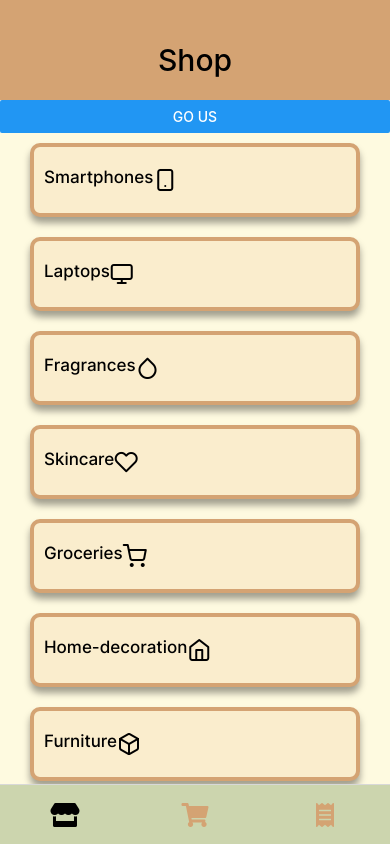
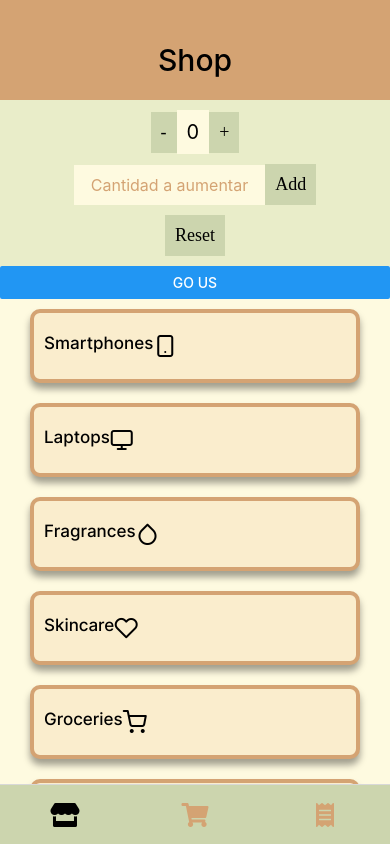
Before and after one commit to MatiasCancina/eCommerce-ReactNative, a React Native app: screen /Home in a window 390 px wide. Built offline with nearby package versions, Linux system fonts and the light colour scheme.

Commit message:
add redux, counter and shop state

```diff
--- a/App.js
+++ b/App.js
@@ -1,9 +1,13 @@
 import { StyleSheet } from 'react-native';
 import Navigator from './src/navigation/Navigator';
+import { Provider } from 'react-redux';
+import store from './src/store';
 
 export default function App() {
   return (
-    <Navigator />
+    <Provider store={store}>
+      <Navigator />
+    </Provider>
   );
 }
 
--- a/package.json
+++ b/package.json
@@ -13,6 +13,7 @@
     "@react-navigation/bottom-tabs": "^6.5.20",
     "@react-navigation/native": "^6.1.17",
     "@react-navigation/native-stack": "^6.9.26",
+    "@reduxjs/toolkit": "^2.2.5",
     "expo": "~51.0.9",
     "expo-font": "~12.0.6",
     "expo-splash-screen": "~0.27.4",
@@ -20,7 +21,8 @@
     "react": "18.2.0",
     "react-dom": "18.2.0",
     "react-native": "0.74.1",
-    "react-native-web": "~0.19.10"
+    "react-native-web": "~0.19.10",
+    "react-redux": "^9.1.2"
   },
   "devDependencies": {
     "@babel/core": "^7.20.0"
--- a/src/components/Category.jsx
+++ b/src/components/Category.jsx
@@ -6,7 +6,12 @@
 import * as SplashScreen from "expo-splash-screen";
 import { useCallback } from "react";
 
+import { useDispatch, useSelector } from "react-redux";
+import { setCategorySelected } from "../features/ShopSlice";
+
 export default function Category({ category, navigation }) {
+  const dispatch = useDispatch();
+
   const [fontsLoaded, fontError] = useFonts({
     "Inter-Medium": require("../../assets/fonts/Inter-Medium.ttf"),
   });
@@ -21,11 +26,16 @@
     return null;
   }
 
+  const handleNavigate = () => {
+    dispatch(setCategorySelected(category))
+    navigation.navigate("ItemListCategory", { category });
+  };
+
   return (
     <View onLayout={onLayoutRootView}>
       <Card style={styles.cardContainer}>
         <Pressable
-          onPress={() => navigation.navigate('ItemListCategory', {category})}
+          onPress={handleNavigate}
           style={{
             flexDirection: "row",
             justifyContent: "space-between",
--- /dev/null
+++ b/src/components/Counter.jsx
@@ -0,0 +1,98 @@
+import { Pressable, StyleSheet, Text, TextInput, View } from "react-native";
+import React, { useState } from "react";
+import { colors } from "../global/colors";
+
+import { useDispatch, useSelector, } from "react-redux";
+import {
+  decrement,
+  increment,
+  incrementByAmount,
+  reset,
+} from "../features/CounterSlice";
+
+const Counter = () => {
+  const count = useSelector(state => state.counter.value)
+  const dispatch = useDispatch();
+
+  const [inputToAdd, setInputToAdd] = useState(null);
+
+  return (
+    <View style={styles.container}>
+      <View style={styles.buttonsContainer}>
+        <Pressable
+          style={styles.button}
+          onPress={() => dispatch(decrement())}
+        >
+          <Text style={styles.buttonText}>-</Text>
+        </Pressable>
+        <Text style={styles.span}>{count}</Text>
+        <Pressable
+          style={styles.button}
+          onPress={() => dispatch(increment())}
+        >
+          <Text style={styles.buttonText}>+</Text>
+        </Pressable>
+      </View>
+      <View style={styles.buttonsContainer}>
+        <TextInput
+          placeholder="Cantidad a aumentar"
+          style={styles.spanInput}
+          onChangeText={setInputToAdd}
+          value={inputToAdd}
+        />
+        <Pressable
+          style={styles.button}
+          onPress={() => dispatch(incrementByAmount(Number(inputToAdd)))}
+        >
+          <Text style={styles.buttonText}>Add</Text>
+        </Pressable>
+      </View>
+      <Pressable style={styles.button} onPress={() => dispatch(reset())}>
+        <Text style={styles.buttonText}>Reset</Text>
+      </Pressable>
+    </View>
+  );
+};
+
+export default Counter;
+
+const styles = StyleSheet.create({
+  container: {
+    flexDirection: "column",
+    justifyContent: "center",
+    alignItems: "center",
+    width: "100%",
+    backgroundColor: colors.green100,
+    padding: 10,
+  },
+  buttonsContainer: {
+    flexDirection: "row",
+    justifyContent: "center",
+    alignItems: "center",
+    marginBottom: 10,
+  },
+  button: {
+    padding: 10,
+    backgroundColor: colors.green300,
+  },
+  span: {
+    backgroundColor: colors.brown100,
+    width: "60%",
+    padding: 10,
+    textAlign: "center",
+    fontSize: 20,
+    color: colors.platinum,
+  },
+  spanInput: {
+    backgroundColor: colors.brown100,
+    width: "60%",
+    padding: 10,
+    textAlign: "center",
+    fontSize: 16,
+    color: colors.brown600,
+  },
+  buttonText: {
+    fontSize: 18,
+    fontFamily: "Josefin",
+  },
+});
--- a/src/components/ProductItem.jsx
+++ b/src/components/ProductItem.jsx
@@ -4,13 +4,19 @@
 import Card from "./Card";
 import { capitalizeFirstLetter } from "../global/capitalizeFirstLetter";
 
+import { useDispatch } from "react-redux";
+import { setItemSelected } from "../features/ShopSlice";
+
 export default function ProductItem({ product, navigation }) {
+  const dispatch = useDispatch();
+
+  const handleNavigate = () => {
+    dispatch(setItemSelected(product.title));
+    navigation.navigate("ItemDetail", { productId: product.id });
+  };
+
   return (
-    <Pressable
-      onPress={() => {
-        navigation.navigate("ItemDetail", { productId: product.id });
-      }}
-    >
+    <Pressable onPress={handleNavigate}>
       <Card style={styles.container}>
         <Text style={styles.title}>{capitalizeFirstLetter(product.title)}</Text>
         <Image
--- /dev/null
+++ b/src/features/CounterSlice.js
@@ -0,0 +1,26 @@
+import { createSlice } from "@reduxjs/toolkit"
+
+export const counterSlice = createSlice({
+    name: 'counter',
+    initialState: {
+        value: 0,
+    },
+    reducers: {
+        increment: (state) => {
+            state.value += 1
+        },
+        decrement: (state) => {
+            state.value -= 1
+        },
+        incrementByAmount: (state, action) => {
+            state.value += action.payload
+        },
+        reset: (state) => {
+            state.value = 0
+        }
+    }
+
+})
+
+export const { increment, decrement, incrementByAmount, reset } = counterSlice.actions
+export default counterSlice.reducer
--- /dev/null
+++ b/src/features/ShopSlice.js
@@ -0,0 +1,22 @@
+import { createSlice } from "@reduxjs/toolkit";
+
+export const shopSlice = createSlice({
+    name: 'Shop',
+    initialState: {
+        value: {
+            categorySelected: '',
+            itemSelected: ''
+        }
+    },
+    reducers: {
+        setCategorySelected: (state, action) => {
+            state.value.categorySelected = action.payload
+        },
+        setItemSelected: (state, action) => {
+            state.value.itemSelected = action.payload
+        }
+    }
+})
+
+export const { setCategorySelected, setItemSelected } = shopSlice.actions
+export default shopSlice.reducer
--- a/src/screens/Home.jsx
+++ b/src/screens/Home.jsx
@@ -4,6 +4,7 @@
 import ItemListCategory from "./ItemListCategory";
 import { useState } from "react";
 import ItemDetail from "./ItemDetail";
+import Counter from "../components/Counter";
 
 export default function Home({ navigation }) {
   const [categorySelected, setCategorySelected] = useState("");
@@ -21,6 +22,7 @@
 
   return (
     <View>
+      <Counter />
       {!categorySelected ? (
         <>
           <Button onPress={() => goUs()} title="Go Us" />
--- /dev/null
+++ b/src/store/index.js
@@ -0,0 +1,10 @@
+import { configureStore } from "@reduxjs/toolkit";
+import CounterSlice from "../features/CounterSlice";
+import ShopSlice from "../features/ShopSlice";
+
+export default configureStore({
+    reducer: {
+        counter: CounterSlice,
+        shop: ShopSlice
+    }
+})
```
Also changed, not shown: 1 other file (tests, documents, lock files or other folders).
